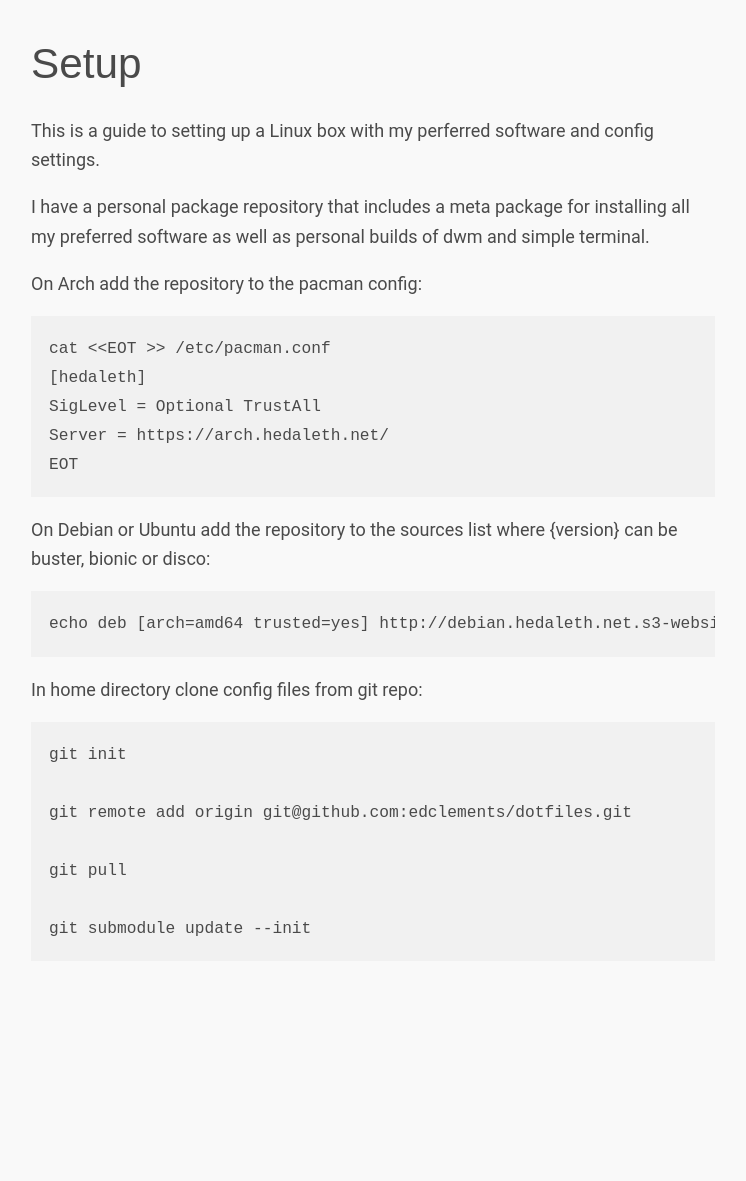
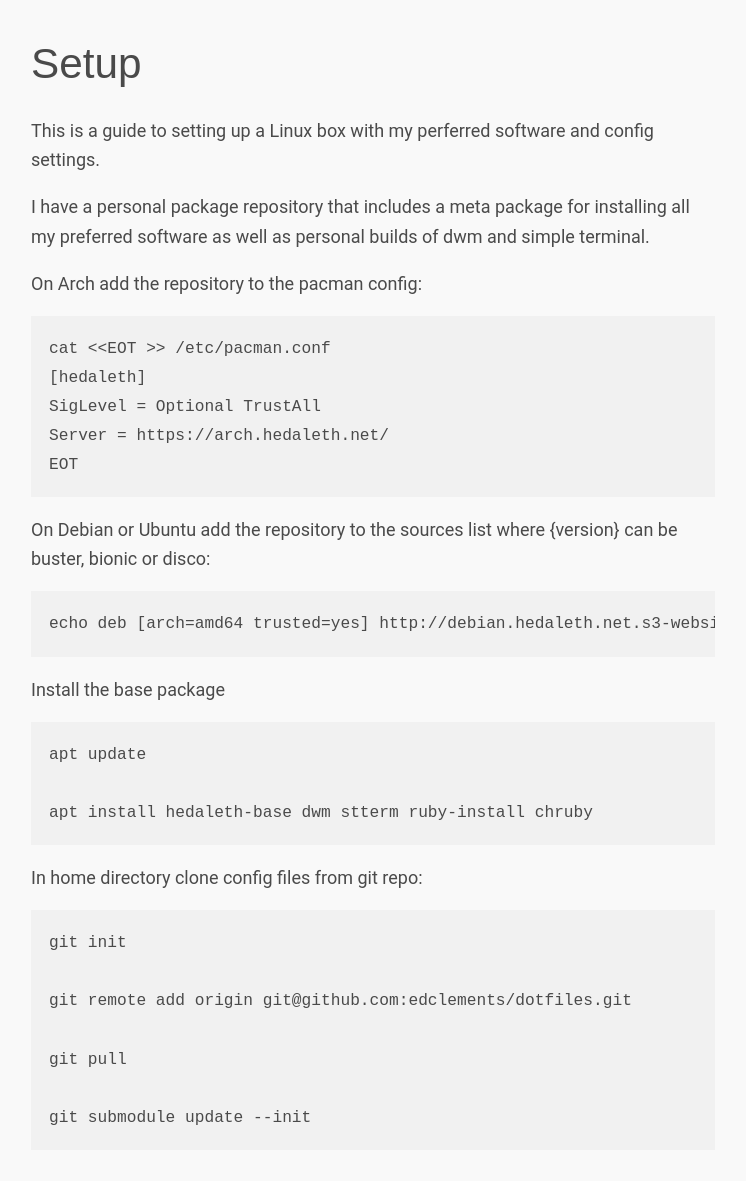
Before and after one commit to edclements/website, a Jekyll site: the page built from setup.md, in a window 1280 px wide. Shown: the whole page, without its empty margins (267-1013 px from the left). Built offline with Jekyll 4.4.1, drawn with Linux system fonts in a browser that asks for light colours; nearby versions of some CDN libraries; before the commit the page ends 992 px from its top, so only the background shows below that.

Commit message:
Install base package

```diff
--- a/setup.md
+++ b/setup.md
@@ -19,7 +19,13 @@
 
 On Debian or Ubuntu add the repository to the sources list where {version} can be buster, bionic or disco:
 
-    echo deb [arch=amd64 trusted=yes] http://debian.hedaleth.net.s3-website.eu-west-2.amazonaws.com {version} main >> /etc/sources.list
+    echo deb [arch=amd64 trusted=yes] http://debian.hedaleth.net.s3-website.eu-west-2.amazonaws.com {version} main >> /etc/apt/sources.list.d/hedaleth.list
+
+Install the base package
+
+    apt update
+
+    apt install hedaleth-base dwm stterm ruby-install chruby
 
 In home directory clone config files from git repo:
 
```
